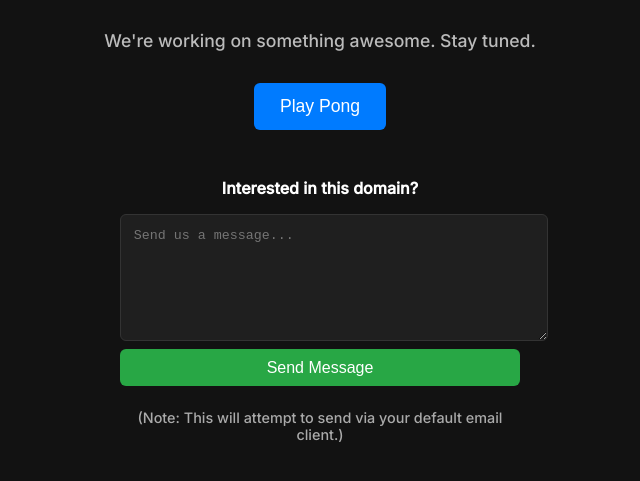
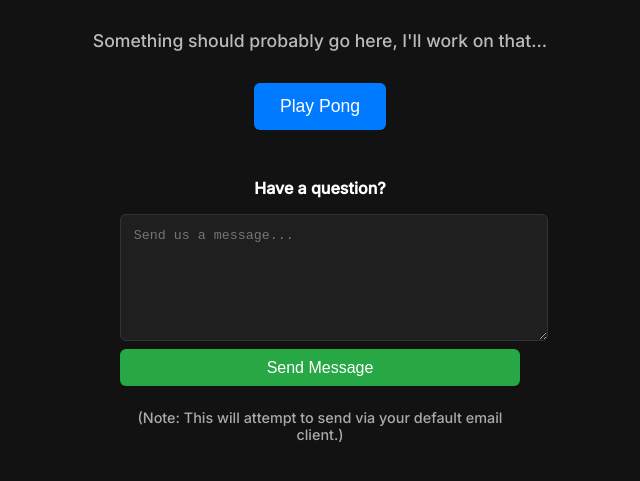
Before and after one commit to robotcpd/canodo-site, a plain HTML site: page index.html in a window 1280 px wide. Shown: the part 211-692 px from the top of the page, without its empty margins (320-960 px from the left). Drawn offline with Linux system fonts and the light colour scheme.

Commit message:
Update index.html

```diff
--- a/index.html
+++ b/index.html
@@ -100,7 +100,7 @@
 </head>
 <body>
   <h1>Canodo</h1>
-  <p class="subtitle">We're working on something awesome. Stay tuned.</p>
+  <p class="subtitle">Something should probably go here, I'll work on that...</p>
   <button id="playBtn">Play Pong</button>
 
   <div id="pong-container">
@@ -113,7 +113,7 @@
   </div>
 
   <div id="contact-container">
-    <p style="margin: 0 0 0.5rem; font-weight: bold;">Interested in this domain?</p>
+    <p style="margin: 0 0 0.5rem; font-weight: bold;">Have a question?</p>
     <textarea id="message" placeholder="Send us a message..."></textarea>
     <button id="sendBtn">Send Message</button>
     <p style="font-size: 0.9rem; color: #aaa;">(Note: This will attempt to send via your default email client.)</p>
```
